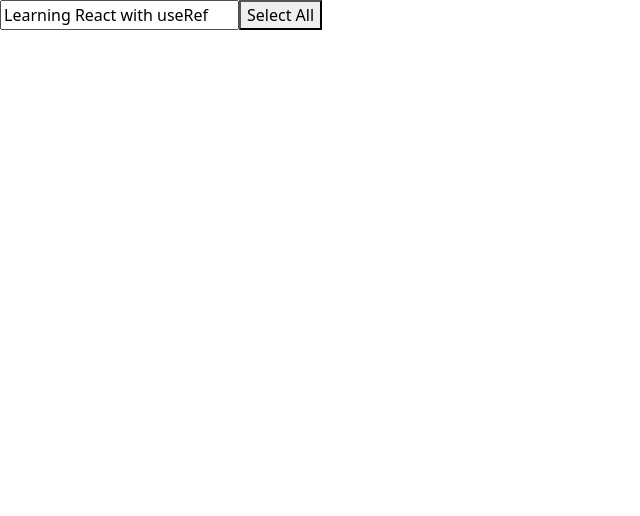
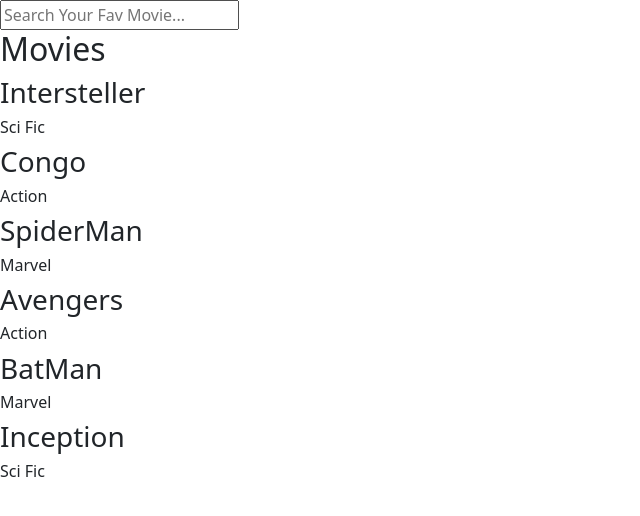
Before and after one commit to HAFSA-SHAHID-28/react-practice, a React (Create React App) app: page / in a window 1280 px wide. Shown: the top 516 px of the page, without its empty margins (0-640 px from the left). Built offline with nearby package versions, Linux system fonts and the light colour scheme.

Commit message:
prop drilling start

```diff
--- a/src/App.js
+++ b/src/App.js
@@ -17,12 +17,12 @@
 // import Main from './components/hooks/Main';
 // import Test from './projectTest/useEffectTest/Test';
 // import Main from "./components/liftingStateUp/Main";
-// import Main from "./projectTest/liftingStateUp/moviesFinder/Main";
+import Main from "./projectTest/liftingStateUp/moviesFinder/Main";
 // import Form from './components/liftingStateUp/multiStepForm/Form'
 // import UseRefMain from "./components/hooks/useRef/UseRefMain";
 // import FocusInput from "./projectTest/UseRefTest/FocusInput";
 
-import SelectAll from "./projectTest/UseRefTest/SelectAll";
+// import SelectAll from "./projectTest/UseRefTest/SelectAll";
 
 
 
@@ -76,13 +76,13 @@ function App() {
       {/* <Main/>  -------------  routing practice detail page */}
       {/* <Main />  -------------  routing 2*/}
       {/* <Main />   -------------    lifting state up */}
-      {/* <Main /> ---------  /moviesFinder/Main */}
+      <Main />
       {/* <Form />  ----- multi step form */}
       {/* <UseRefMain /> ------------components/hooks/useRef/UseRefMain */}
 {/* <FocusInput />  --------./projectTest/UseRefTest/FocusInput */}
 
 
-<SelectAll />
+{/* <SelectAll /> */}
     </>
   );
 }
--- /dev/null
+++ b/src/components/propsDrilling/Main.jsx
@@ -0,0 +1,19 @@
+import React from 'react'
+
+
+const username = "Hafsa";
+
+
+
+const Main = () => {
+  return (
+    <div>
+
+
+
+
+    </div>
+  )
+}
+
+export default Main
--- a/src/projectTest/UseRefTest/FocusInput.jsx
+++ b/src/projectTest/UseRefTest/FocusInput.jsx
@@ -4,17 +4,13 @@ const FocusInput = () => {
 
     const focus = useRef(null);
 
-
 const handleFocus = () =>{
 
     focus.current.focus()
 
 }
-
-
   return (
     <>
-
 
         <input
         ref={focus}
```
Also changed, not shown: src/components/propsDrilling/Comp1.jsx (added, +9 -0 lines), src/components/propsDrilling/Comp2.jsx (added, +9 -0 lines), src/components/propsDrilling/Comp3.jsx (added, +9 -0 lines), src/projectTest/liftingStateUp/moviesFinder/Movies.jsx (+0 -11 lines).
